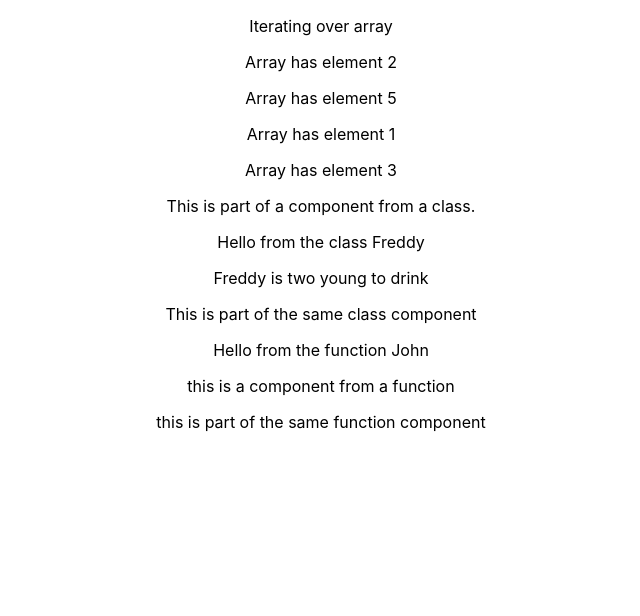
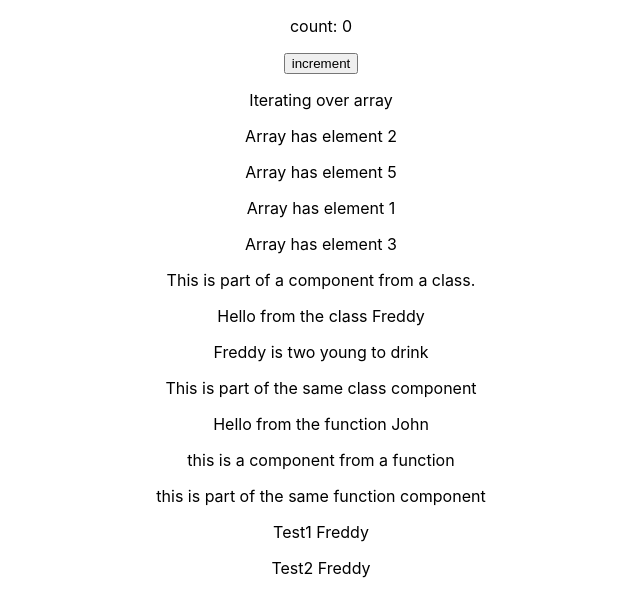
Before and after one commit to David10238/react-playground, a React (Create React App) app: page / in a window 1280 px wide. Shown: the top 616 px of the page, without its empty margins (319-959 px from the left). Built offline with nearby package versions, Linux system fonts and the light colour scheme.

Commit message:
importing components and state

```diff
--- a/src/App.js
+++ b/src/App.js
@@ -1,6 +1,8 @@
 import logo from "./logo.svg";
 import "./App.css";
 import React, { Component } from "react";
+import SeperateFileComponent from "./components/SeperateFileComponent";
+import Counter from "./components/Counter";
 
 const FunctionComponent = (props) => (
   <div>
@@ -62,10 +64,12 @@
     <div className="App">
       {/*<ReactHeader />*/}
       <body>
+        <Counter />
         <PTagForEachArrayElements arr={[2, 5, 1, 3]} />
         <ClassComponent name="Freddy" age={12} />{" "}
         {/* non strings need to be sorrunded by */}
         <FunctionComponent name="John" />
+        <SeperateFileComponent n={"Freddy"} />
       </body>
     </div>
   );
--- /dev/null
+++ b/src/components/Counter.js
@@ -0,0 +1,30 @@
+import React from "react";
+
+export default class Counter extends React.Component {
+  // need to be class to use state
+  constructor(props) {
+    super(props);
+
+    // doesn't have to be withen a constructor
+    this.state = {
+      count: 0,
+    };
+  }
+
+  handleButtonClick = () => {
+    // shorcut to bind the function
+    console.log("Button pressed");
+    this.setState({
+      count: this.state.count + 1,
+    });
+  };
+
+  render() {
+    return (
+      <div>
+        <p>count: {this.state.count}</p>
+        <button onClick={this.handleButtonClick}>increment</button>
+      </div>
+    );
+  }
+}
--- /dev/null
+++ b/src/components/SeperateFileComponent.js
@@ -0,0 +1,8 @@
+import React from "react";
+
+export default (props) => (
+  <div>
+    <p>Test1 {props.n}</p>
+    <p>Test2 {props.n}</p>
+  </div>
+);
```
